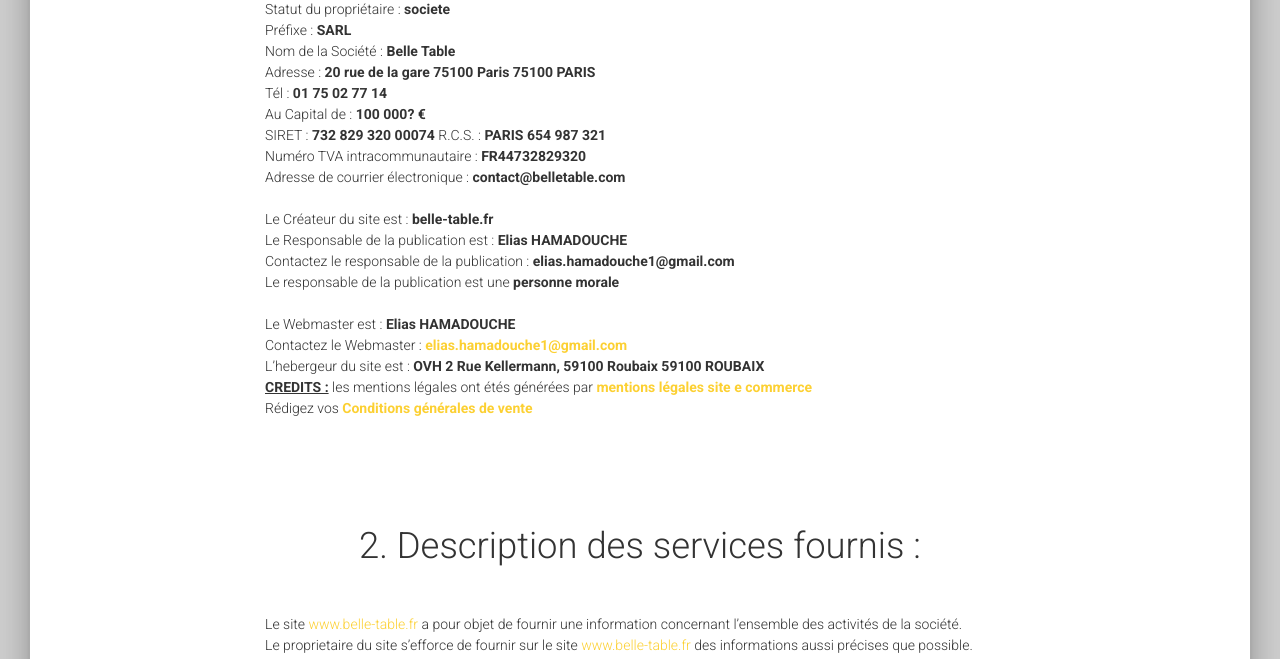
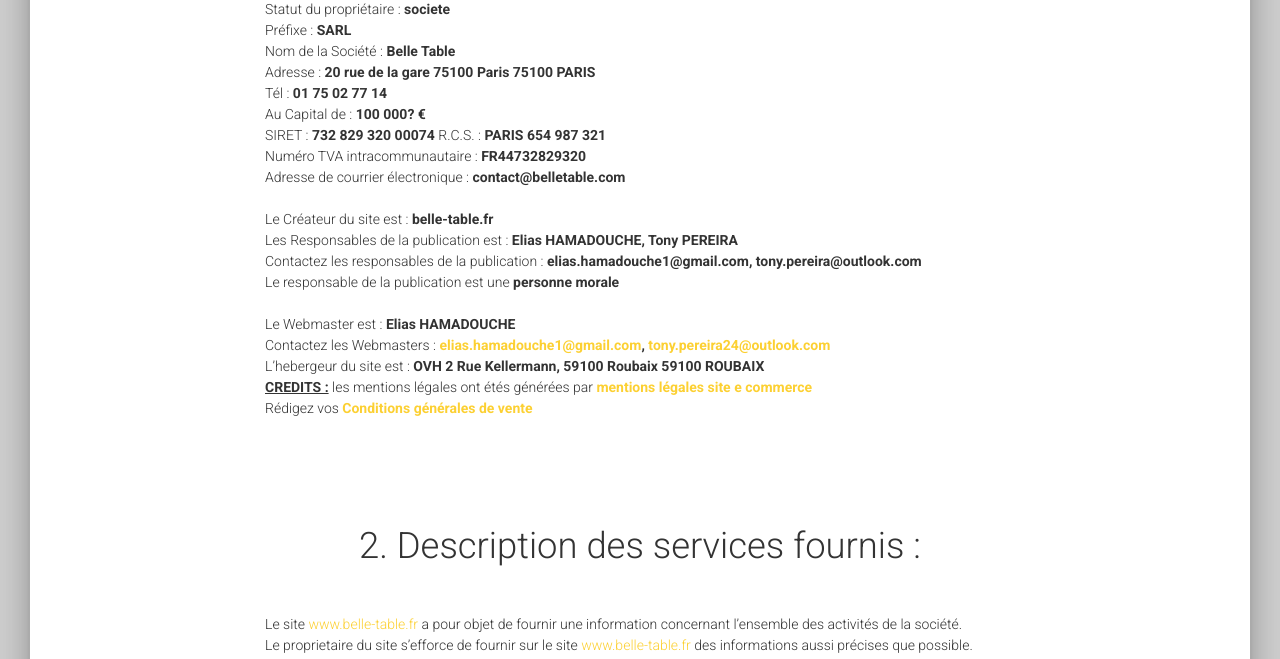
Before and after one commit to tonyprr24/BelleTableWeb, a PHP site: page /ConcoursBT/mentionslegales.php in a window 1280 px wide. Shown: the part 681-1340 px from the top of the page. Run offline with PHP 8.4, Linux system fonts and the light colour scheme; some libraries are stand-ins or nearby versions.

Commit message:
commit principal

```diff
--- a/ConcoursBT/mentionslegales.php
+++ b/ConcoursBT/mentionslegales.php
@@ -42,12 +42,12 @@
                     Adresse de courrier électronique : <strong>contact@belletable.com</strong> <br />
                      <br />
                     Le Créateur du site est : <strong>belle-table.fr</strong><br />
-                    Le Responsable de la  publication est : <strong>Elias HAMADOUCHE</strong><br />
-                    Contactez le responsable de la publication : <strong>elias.hamadouche1@gmail.com</strong><br />
+                    Les Responsables de la  publication est : <strong>Elias HAMADOUCHE, Tony PEREIRA</strong><br />
+                    Contactez les responsables de la publication : <strong>elias.hamadouche1@gmail.com, tony.pereira@outlook.com</strong><br />
                     Le responsable de la publication est une <strong>personne morale</strong><br />
                     <br />
                     Le Webmaster est  : <strong>Elias HAMADOUCHE</strong><br />
-                    Contactez le Webmaster : <strong><a href="mailto:elias.hamadouche1@gmail.com?subject=Contact ï¿½ partir des mentions lï¿½gales via le site www.belle-table.fr">elias.hamadouche1@gmail.com</a></strong><br />
+                    Contactez les Webmasters : <strong><a href="mailto:elias.hamadouche1@gmail.com?subject=Contact ï¿½ partir des mentions lï¿½gales via le site www.belle-table.fr">elias.hamadouche1@gmail.com</a>, <a href="mailto:tony.pereira24@outlook.com?subject=Contact ï¿½ partir des mentions lï¿½gales via le site www.belle-table.fr">tony.pereira24@outlook.com</a></strong><br />
                     L’hebergeur du site est : <strong>OVH 2 Rue Kellermann, 59100 Roubaix 59100 ROUBAIX</strong><br />
                     <u><strong>CREDITS :</strong></u> les mentions légales ont étés générées par <strong><a href="https://www.generer-mentions-legales.com">mentions légales site e commerce</a></strong><br />
                     Rédigez vos <strong><a href="https://editioneo.com/documents/4/conditions-generales-vente-ecommerce">Conditions générales de vente</a></strong></p>
```
